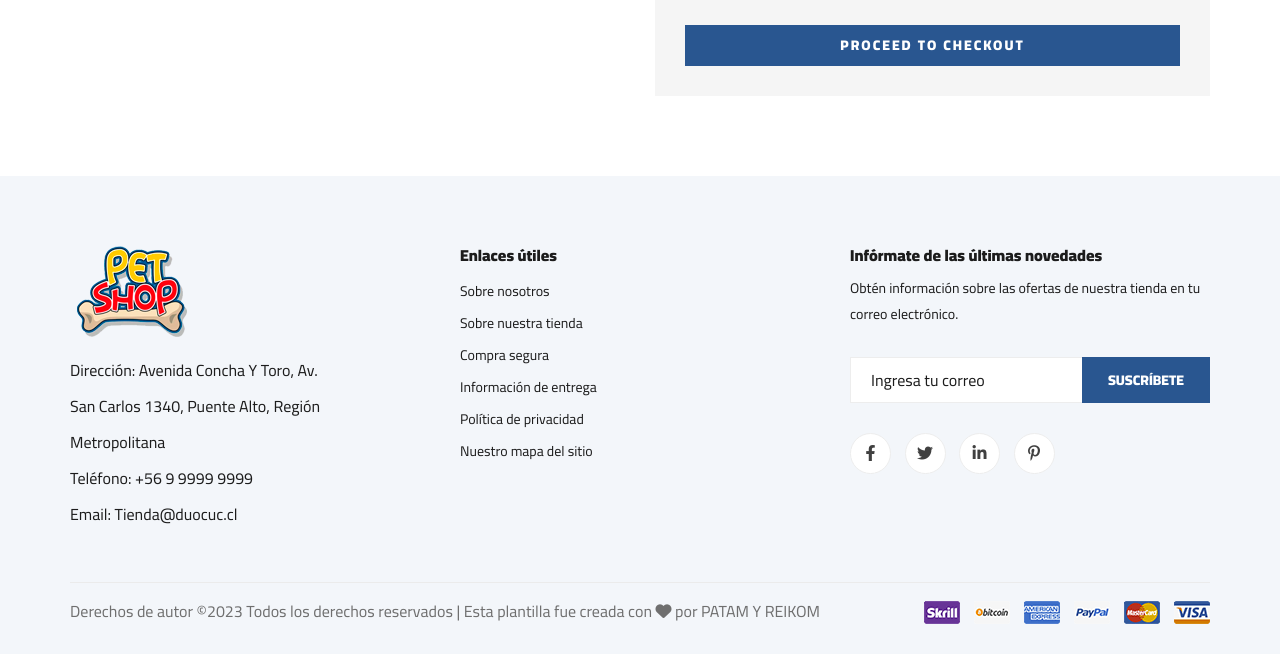
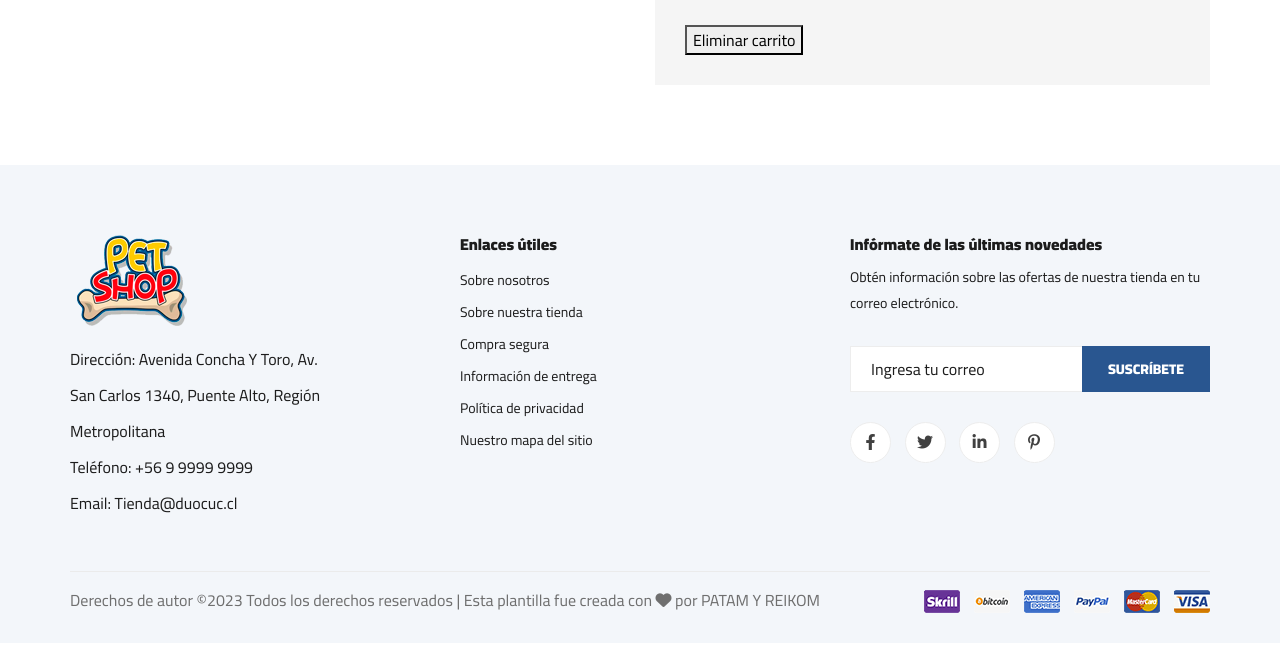
Before and after one commit to sebaXDD/Tienda, a Django app: template core/templates/core/shoping-cart.html in a window 1280 px wide. Shown: the part 752-1406 px from the top of the page. After the commit the page ends 1365 px from the top, so only its background shows below. Run offline with Django 3.2, Linux system fonts and the light colour scheme; the template is opened without the code that fills it, so the values that code supplies are empty; some libraries are stand-ins or nearby versions.

Commit message:
ahora borro

```diff
--- a/core/forms.py
+++ b/core/forms.py
@@ -36,9 +36,9 @@ class CosasUserForm(forms.ModelForm):
     class Meta:
         model = User
         model = CosasUser
-        fields = ['username', 'first_name', 'last_name', 'email', 'nueva_contraseña','imagen', 'si_quiere_ser_suscripto', 'monto_de_suscripcion', 'fecha_de_pago']
+        #fields = ['username', 'first_name', 'last_name', 'email', 'nueva_contraseña','imagen', 'si_quiere_ser_suscripto', 'monto_de_suscripcion', 'fecha_de_pago']
         #fields = ['imagen', 'si_quiere_ser_suscripto', 'monto_de_suscripcion', 'fecha_de_pago']
-        #fields = '__all__'
+        fields = '__all__'
 
     def clean(self):
         cleaned_data = super().clean()
--- a/core/templates/core/shoping-cart.html
+++ b/core/templates/core/shoping-cart.html
@@ -96,7 +96,10 @@
                             <li>Subtotal <span>$ {{ subtotal | intcomma  }}</span></li>
                             <li>Total <span>${{ total_carrito | intcomma }}</span></li>
                         </ul>
-                        <a href="#" class="primary-btn">PROCEED TO CHECKOUT</a>
+                        <form action="{% url 'eliminar_carrito' %}" method="post">
+                            {% csrf_token %}
+                            <button type="submit">Eliminar carrito</button>
+                        </form>
                     </div>
                 </div>
             </div>
--- a/core/urls.py
+++ b/core/urls.py
@@ -24,6 +24,7 @@ urlpatterns = [
     path('cantidad_items_carrito/', cantidad_items_carrito, name='cantidad_items_carrito'),
     path('obtener_total_carrito/', obtener_total_carrito, name='obtener_total_carrito'),
     path('actualizar/<int:item_id>/', modificar_cantidad, name='actualizar'),
+    path('eliminar-carrito/', eliminar_carrito, name='eliminar_carrito'),
     #############################################################
 
 
```
Also changed, not shown: core/views.py (+14 -0 lines).
